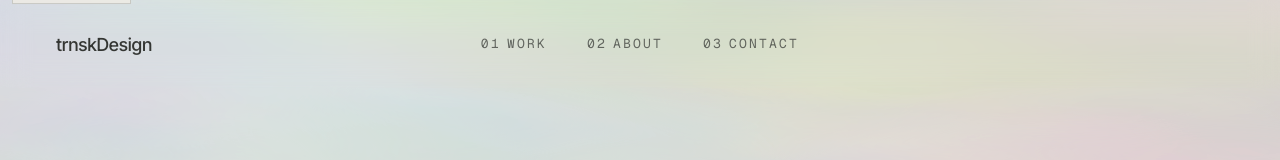
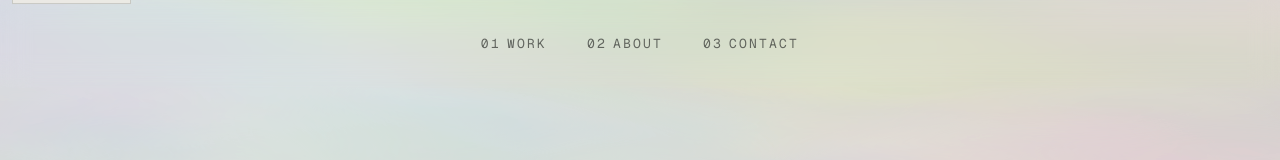
Before and after one commit to Mercy1o/tsiaro-portfolio, a Next.js app: page / in a window 1280 px wide. Shown: the top 160 px of the page. Built offline with nearby package versions, Linux system fonts and the light colour scheme.

Commit message:
refine: remove duplicate home brand from navbar

```diff
--- a/components/Navbar.tsx
+++ b/components/Navbar.tsx
@@ -16,6 +16,8 @@ export default function Navbar() {
     return () => window.removeEventListener("scroll", onScroll);
   }, []);
 
+  const isHome = pathname === "/";
+
   return (
     <header
       className={`mobile-safe-nav fixed inset-x-0 top-0 z-50 overflow-visible bg-transparent transition-all duration-500 ${
@@ -32,16 +34,21 @@ export default function Navbar() {
           scrolled ? "min-h-[62px] md:h-[72px]" : "min-h-[68px] md:h-[88px]"
         }`}
       >
+        {isHome ? (
+          <span
+            data-brand-target
+            aria-hidden="true"
+            className="invisible block h-[22px] w-[112px] justify-self-start text-[15px] font-medium tracking-[-.04em] sm:w-[120px] sm:text-[16px] md:h-[24px] md:w-[132px] md:text-[18px]"
+          />
+        ) : (
           <Link
             href="/"
             aria-label={`${siteConfig.brand} home`}
-          data-brand-target
-          className={`mobile-tap-target justify-self-start whitespace-nowrap text-[15px] font-medium tracking-[-.04em] text-[#343633] transition-opacity sm:text-[16px] md:text-[18px] ${
-            pathname === "/" ? "pointer-events-none opacity-0" : "hover:opacity-55"
-          }`}
+            className="mobile-tap-target justify-self-start whitespace-nowrap text-[15px] font-medium tracking-[-.04em] text-[#343633] transition-opacity hover:opacity-55 sm:text-[16px] md:text-[18px]"
           >
             {siteConfig.brand}
           </Link>
+        )}
 
         <nav aria-label="Main navigation" className="justify-self-end md:justify-self-center">
           <div className="flex items-center justify-center gap-1 sm:gap-2 md:gap-10">
```
Lines whose indentation alone changed are shown as unchanged.
